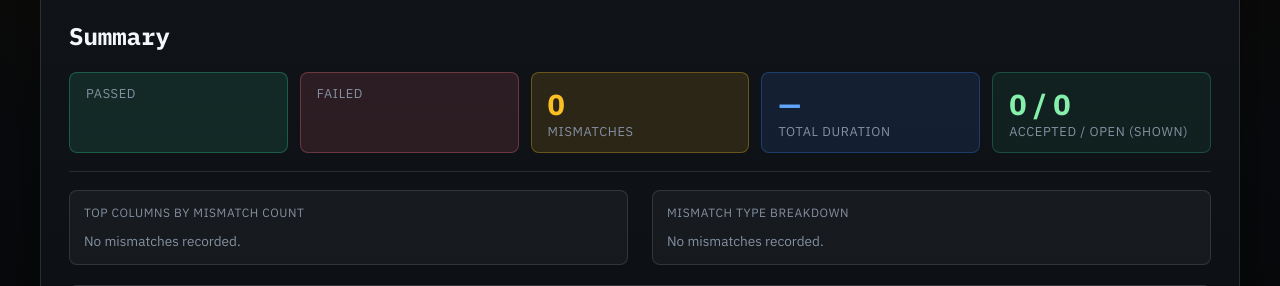
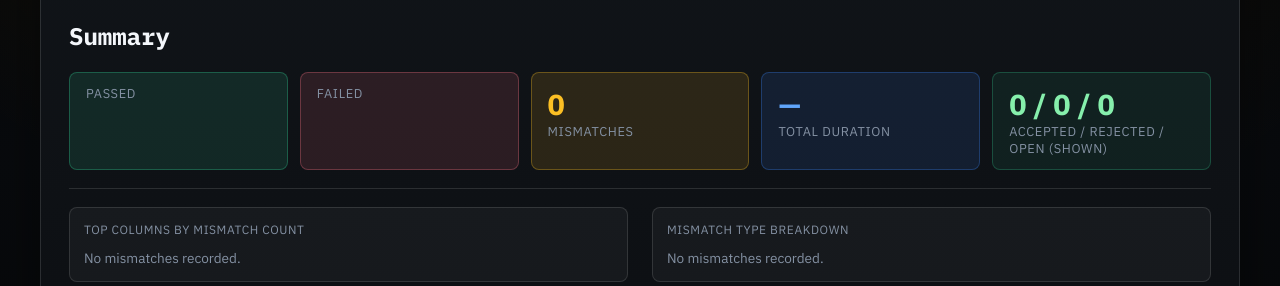
Before and after one commit to aravindksk7/atom, a Python web app: template etl_framework/reporting/templates/report.html.j2 in a window 1280 px wide. Shown: the part 241-527 px from the top of the page. Run offline with Jinja, Linux system fonts and the light colour scheme; the template is opened without the code that fills it, so the values that code supplies are empty.

Commit message:
fix(reporting): show rejected mismatches in HTML report
Template only checked mm.accepted, so rejected rows rendered as plain
open mismatches — no note, no stat count, and reload silently dropped
rejection state. Mirror accepted handling for rejected.

Co-Authored-By: Claude Sonnet 5 <noreply@anthropic.com>

```diff
--- a/etl_framework/reporting/templates/report.html.j2
+++ b/etl_framework/reporting/templates/report.html.j2
@@ -126,6 +126,12 @@
       font-size: 0.85em;
       padding: 4px 10px;
     }
+    .rejected-note {
+      background: rgba(251,113,133,0.16);
+      color: #fb7185;
+      font-size: 0.85em;
+      padding: 4px 10px;
+    }
     @media (max-width: 760px) {
       body { padding: 16px; }
       .container { padding: 18px; }
@@ -221,8 +227,8 @@
           <div style="font-size:0.8em;color:var(--muted);text-transform:uppercase;letter-spacing:0.05em">Total Duration</div>
         </div>
         <div style="flex:1;min-width:120px;background:rgba(52,211,153,0.08);border:1px solid rgba(52,211,153,0.25);border-radius:8px;padding:12px 16px">
-          <div id="stat-accepted" style="font-size:1.8em;font-weight:700;color:#86efac">0 / 0</div>
-          <div style="font-size:0.8em;color:var(--muted);text-transform:uppercase;letter-spacing:0.05em">Accepted / Open (shown)</div>
+          <div id="stat-accepted" style="font-size:1.8em;font-weight:700;color:#86efac">0 / 0 / 0</div>
+          <div style="font-size:0.8em;color:var(--muted);text-transform:uppercase;letter-spacing:0.05em">Accepted / Rejected / Open (shown)</div>
         </div>
       </div>
       {% if suite.test_cases | length > 0 %}
@@ -407,7 +413,8 @@
                     data-key="{{ mm.key_values | tojson }}"
                     data-src="{{ mm.source_value if mm.source_value is not none else '' }}"
                     data-tgt="{{ mm.target_value if mm.target_value is not none else '' }}"
-                    data-accepted="{{ 'true' if mm.accepted else 'false' }}">
+                    data-accepted="{{ 'true' if mm.accepted else 'false' }}"
+                    data-rejected="{{ 'true' if mm.rejected else 'false' }}">
                   <td><span class="badge {% if mm.mismatch_type in ('value_diff', 'value_mismatch') %}badge-amber{% else %}badge-gray{% endif %}">{{ mm.mismatch_type }}</span></td>
                   <td>{{ mm.column_name }}</td>
                   <td style="font-family: monospace; font-size: 0.85em;">{{ mm.key_values | tojson }}</td>
@@ -432,6 +439,13 @@
                 <tr style="background: rgba(52,211,153,0.12);">
                   <td colspan="5" class="accepted-note">
                     ✓ Accepted{% if mm.accepted_by %} by {{ mm.accepted_by }}{% endif %}{% if mm.accepted_at %} on {{ mm.accepted_at | to_local }}{% endif %}{% if mm.accepted_note %} — {{ mm.accepted_note }}{% endif %}
+                  </td>
+                </tr>
+                {% endif %}
+                {% if mm.rejected %}
+                <tr style="background: rgba(251,113,133,0.12);">
+                  <td colspan="5" class="rejected-note">
+                    ✗ Rejected{% if mm.rejected_by %} by {{ mm.rejected_by }}{% endif %}{% if mm.rejected_at %} on {{ mm.rejected_at | to_local }}{% endif %}{% if mm.rejected_note %} — {{ mm.rejected_note }}{% endif %}
                   </td>
                 </tr>
                 {% endif %}
@@ -731,12 +745,14 @@
   }
 
   function computeAcceptedStats(){
-    var accepted=0, open=0;
+    var accepted=0, rejected=0, open=0;
     document.querySelectorAll('tr[data-mismatch]').forEach(function(tr){
-      if(tr.dataset.accepted==='true') accepted++; else open++;
+      if(tr.dataset.accepted==='true') accepted++;
+      else if(tr.dataset.rejected==='true') rejected++;
+      else open++;
     });
     var el=document.getElementById('stat-accepted');
-    if(el) el.textContent = accepted + ' / ' + open;
+    if(el) el.textContent = accepted + ' / ' + rejected + ' / ' + open;
   }
 
   function wireDifferencesLinks(){
@@ -768,7 +784,7 @@
     return (columnName || '') + '||' + (mismatchType || '') + '||' + (keyValuesText || '');
   }
 
-  function buildMismatchRow(row, sourceEnv, targetEnv, acceptedKeys){
+  function buildMismatchRow(row, sourceEnv, targetEnv, acceptedKeys, rejectedKeys){
     var tr = document.createElement('tr');
     tr.setAttribute('data-mismatch', '');
     tr.dataset.test = row.test_name || '';
@@ -777,10 +793,11 @@
     tr.dataset.key = typeof row.key_values === 'string' ? row.key_values : JSON.stringify(row.key_values || {});
     tr.dataset.src = row.source_value || '';
     tr.dataset.tgt = row.target_value || '';
-    // The recompute export has no accepted field (DIFFERENCE_FIELDS doesn't carry it) — carry
-    // forward acceptance state from the rows this injection is about to replace, matched by
-    // column+type+key, so re-loading a test doesn't silently un-accept its already-accepted rows.
+    // The recompute export has no accepted/rejected field (DIFFERENCE_FIELDS doesn't carry it) —
+    // carry forward decision state from the rows this injection is about to replace, matched by
+    // column+type+key, so re-loading a test doesn't silently undo already-decided rows.
     tr.dataset.accepted = (acceptedKeys && acceptedKeys.has(mismatchRowKey(tr.dataset.column, tr.dataset.type, tr.dataset.key))) ? 'true' : 'false';
+    tr.dataset.rejected = (rejectedKeys && rejectedKeys.has(mismatchRowKey(tr.dataset.column, tr.dataset.type, tr.dataset.key))) ? 'true' : 'false';
     tr.innerHTML =
       '<td><span class="badge ' + mismatchTypeBadgeClass(row.mismatch_type) + '">' + escHtml(row.mismatch_type) + '</span></td>' +
       '<td>' + escHtml(row.column_name) + '</td>' +
@@ -808,12 +825,16 @@
     var table = tbody.closest('table');
     if(table && table.style.display === 'none') table.style.display = '';
     var acceptedKeys = new Set();
+    var rejectedKeys = new Set();
     tbody.querySelectorAll('tr[data-mismatch][data-accepted="true"]').forEach(function(tr){
       acceptedKeys.add(mismatchRowKey(tr.dataset.column, tr.dataset.type, tr.dataset.key));
     });
+    tbody.querySelectorAll('tr[data-mismatch][data-rejected="true"]').forEach(function(tr){
+      rejectedKeys.add(mismatchRowKey(tr.dataset.column, tr.dataset.type, tr.dataset.key));
+    });
     var frag = document.createDocumentFragment();
     rows.forEach(function(row){
-      frag.appendChild(buildMismatchRow(row, section.dataset.sourceEnv, section.dataset.targetEnv, acceptedKeys));
+      frag.appendChild(buildMismatchRow(row, section.dataset.sourceEnv, section.dataset.targetEnv, acceptedKeys, rejectedKeys));
     });
     tbody.innerHTML = '';
     tbody.appendChild(frag);
```
